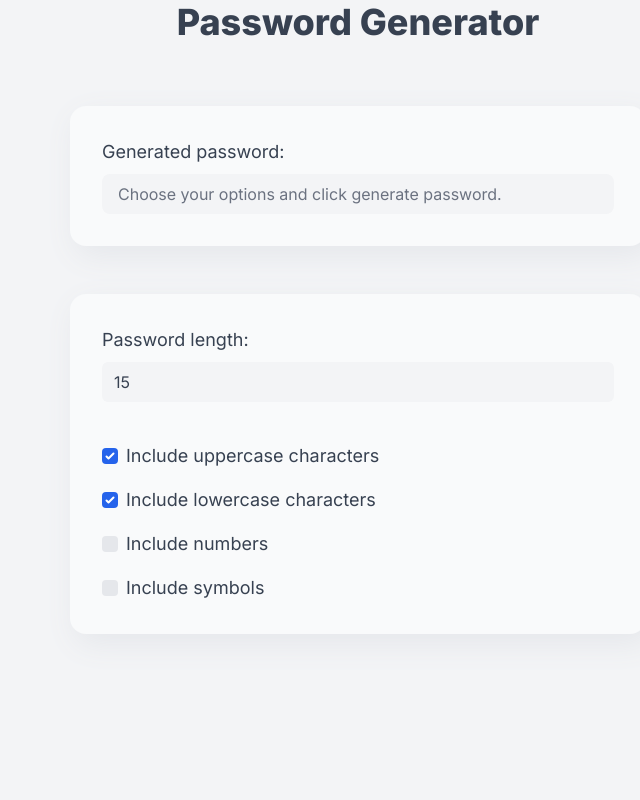
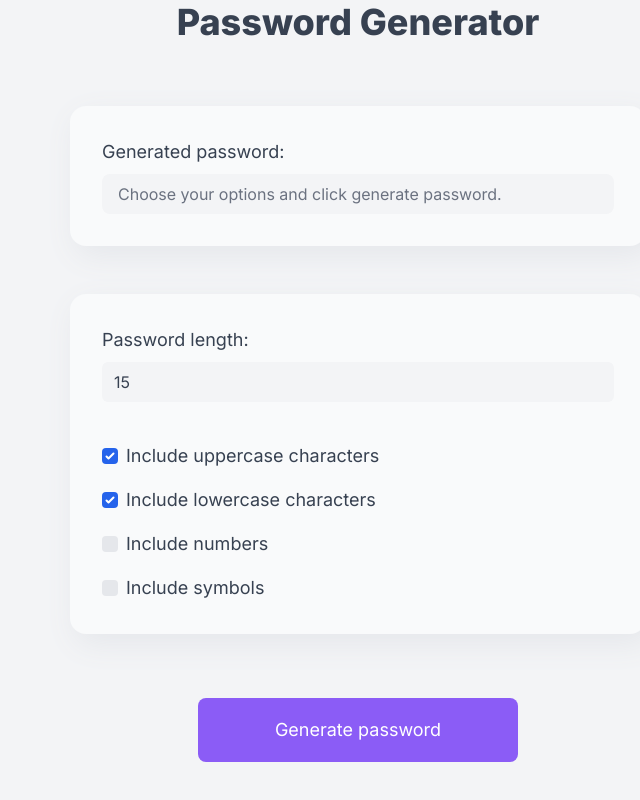
Before and after one commit to thamika123/password-generator, a React (Vite) app: page / in a window 1280 px wide. Shown: the part 222-1022 px from the top of the page, without its empty margins (282-922 px from the left). Before the commit the page ends 904 px from the top, so only its background shows below. Built offline with nearby package versions, Linux system fonts and the light colour scheme.

Commit message:
Add a button to generate passwords.

```diff
--- /dev/null
+++ b/src/components/Button.jsx
@@ -0,0 +1,9 @@
+function Button(props) {
+    return (
+        <button className="bg-purple-500 rounded-lg w-80 h-16 text-white text-lg font-sans mt-16">
+            {props.text}
+        </button>
+    );
+}
+
+export default Button;
--- a/src/index.jsx
+++ b/src/index.jsx
@@ -3,6 +3,7 @@ import ReactDOM from "react-dom";
 
 import Password from "./components/Password";
 import Form from "./components/Form";
+import Button from "./components/Button";
 
 function App() {
     return (
@@ -13,6 +14,7 @@ function App() {
             <div className="flex flex-col items-center justify-center mt-16 mb-12">
                 <Password />
                 <Form />
+                <Button text="Generate password" />
             </div>
         </div>
     );
```
